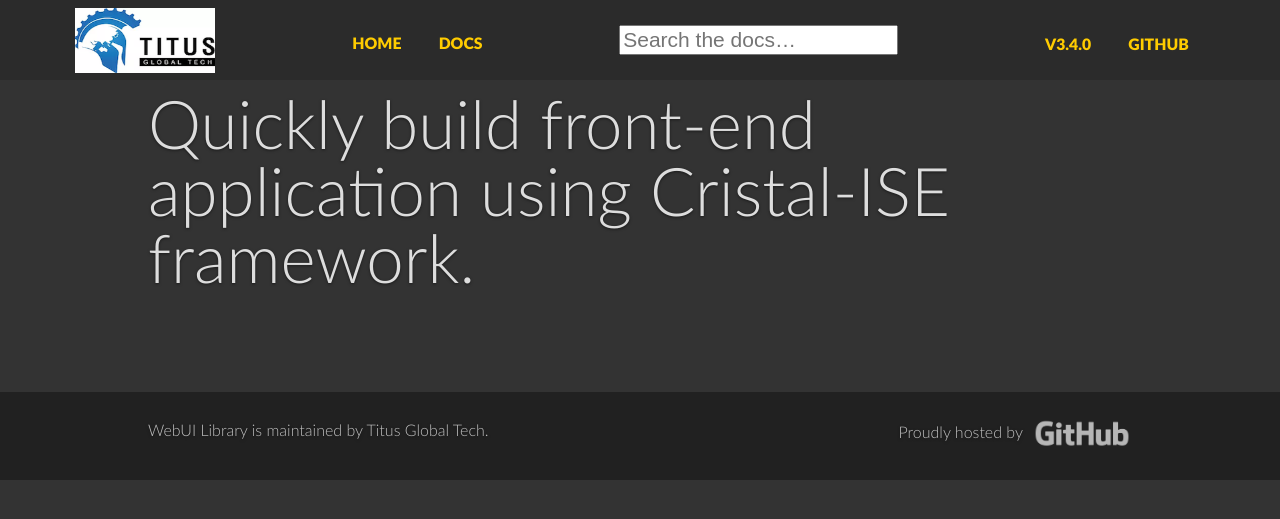
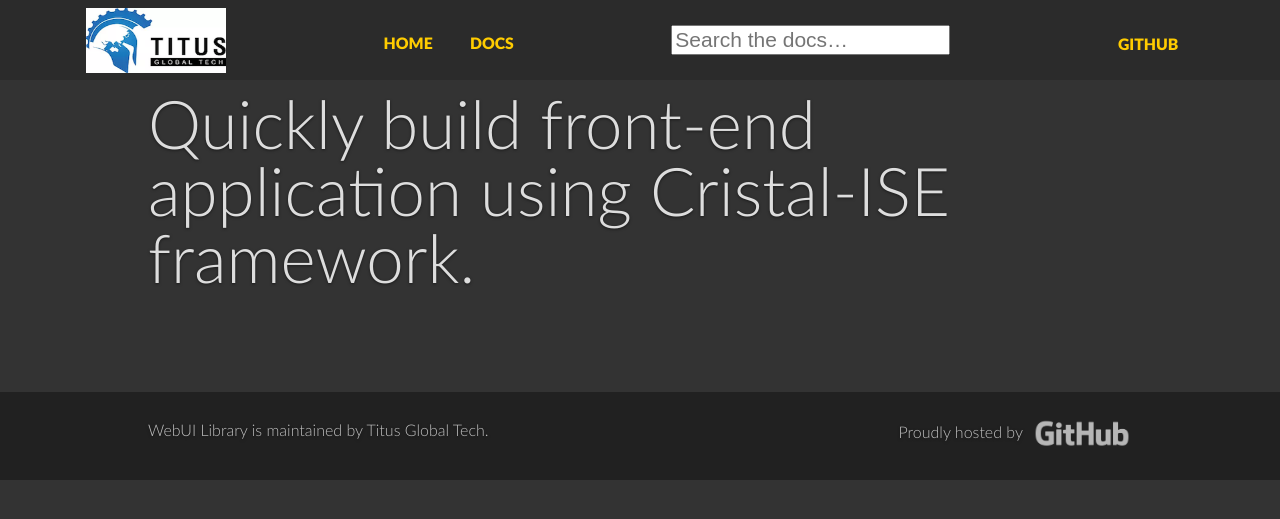
Before and after one commit to TitusTech/docs-webui, a Jekyll site: the page built from pages/index.html, in a window 1280 px wide. Shown: the top 519 px of the page. Built offline with Jekyll 4.4.1, drawn with Linux system fonts in a browser that asks for light colours; comment, search, counter and statistics services are not loaded.

Commit message:
Update header.html

```diff
--- a/_includes/header.html
+++ b/_includes/header.html
@@ -17,9 +17,6 @@
     <div class="meta hide-on-mobiles">
       <ul>
         <li>
-          <a href="{{ site.repository }}/releases/tag/v{{ site.version }}">v{{ site.version }}</a>
-        </li>
-        <li>
           <a href="{{ site.repository }}">GitHub</a>
         </li>
       </ul>
```
